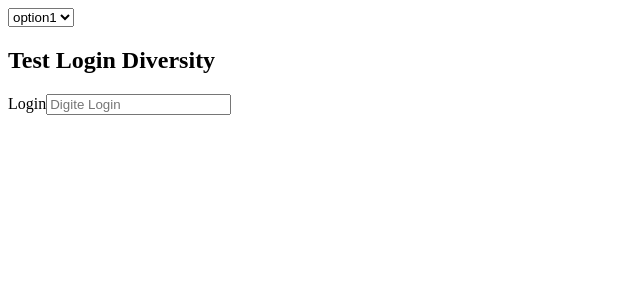
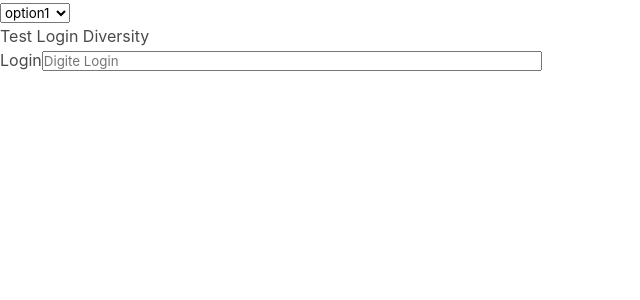
Before and after one commit to SoulPlayerZ/theme-diversity, a React (Create React App) app: page / in a window 1280 px wide. Shown: the top 300 px of the page, without its empty margins (0-640 px from the left). Built offline with nearby package versions, Linux system fonts and the light colour scheme.

Commit message:
feat: Insert Bulma link on head html in index.html in public directory

```diff
--- a/public/index.html
+++ b/public/index.html
@@ -3,6 +3,7 @@
   <head>
     <meta charset="utf-8" />
     <link rel="icon" href="%PUBLIC_URL%/favicon.ico" />
+    <link rel="stylesheet" href="https://cdn.jsdelivr.net/npm/bulma@0.9.4/css/bulma.min.css">
     <meta name="viewport" content="width=device-width, initial-scale=1" />
     <meta name="theme-color" content="#000000" />
     <meta
--- a/src/App.js
+++ b/src/App.js
@@ -1,12 +1,13 @@
 import Header from './components/Header';
 import Login from './components/Login';
+import './css/myReset.css';
 
 function App() {
   return (
-    <>
-    <Header />
-    <Login />
-    </>
+    <section>
+      <Header />
+      <Login />
+    </section>
   );
 }
 
--- a/src/components/Login.jsx
+++ b/src/components/Login.jsx
@@ -1,4 +1,5 @@
 import React from "react";
+import '../css/login.css';
 
 function Login () {
   return (
--- /dev/null
+++ b/src/css/login.css
@@ -0,0 +1,7 @@
+form {
+  margin: 0 auto;
+}
+
+input {
+  width: 500px;
+}
--- /dev/null
+++ b/src/css/myReset.css
@@ -0,0 +1,4 @@
+* {
+  margin: 0;
+  padding: 0;
+}
```
